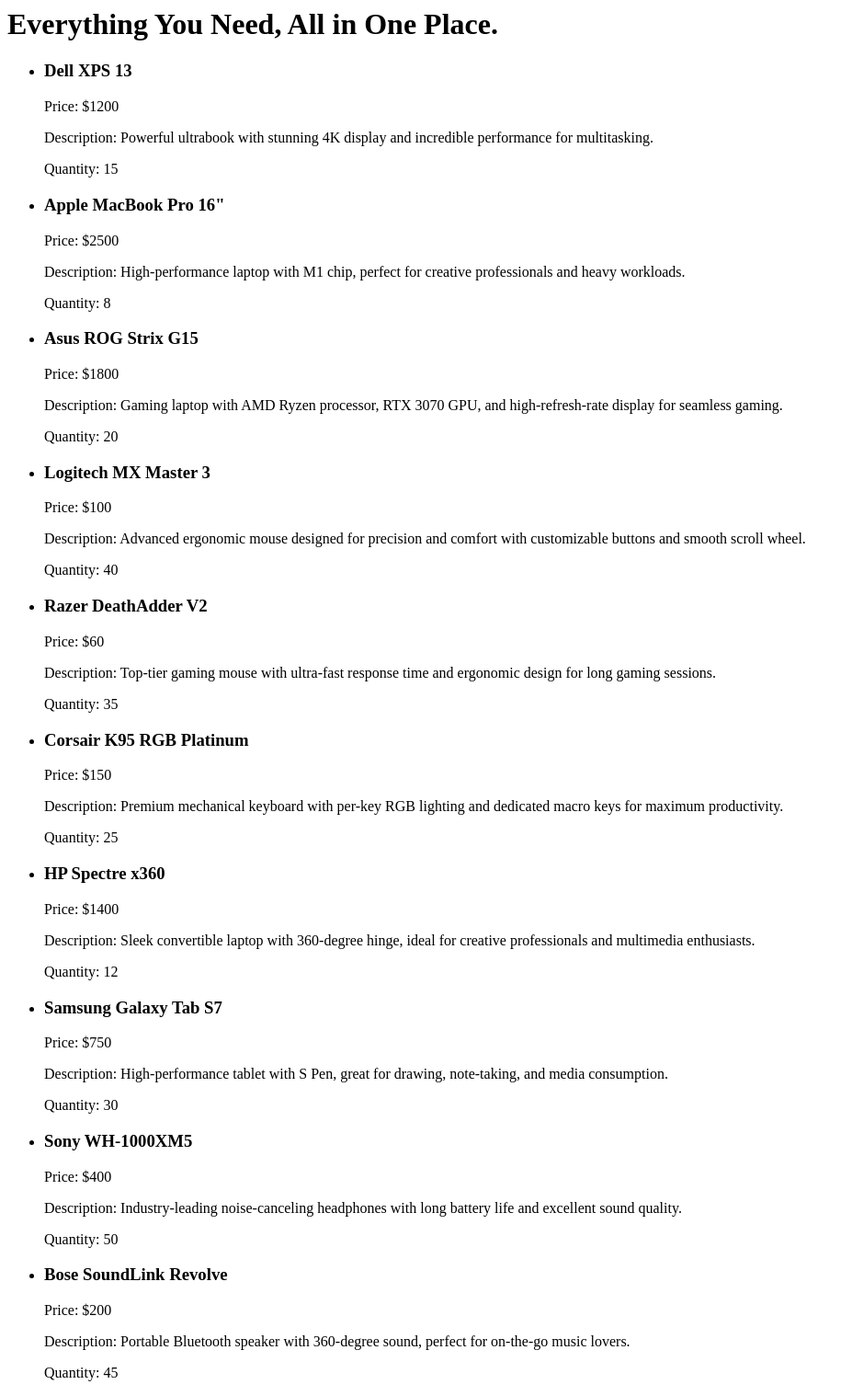
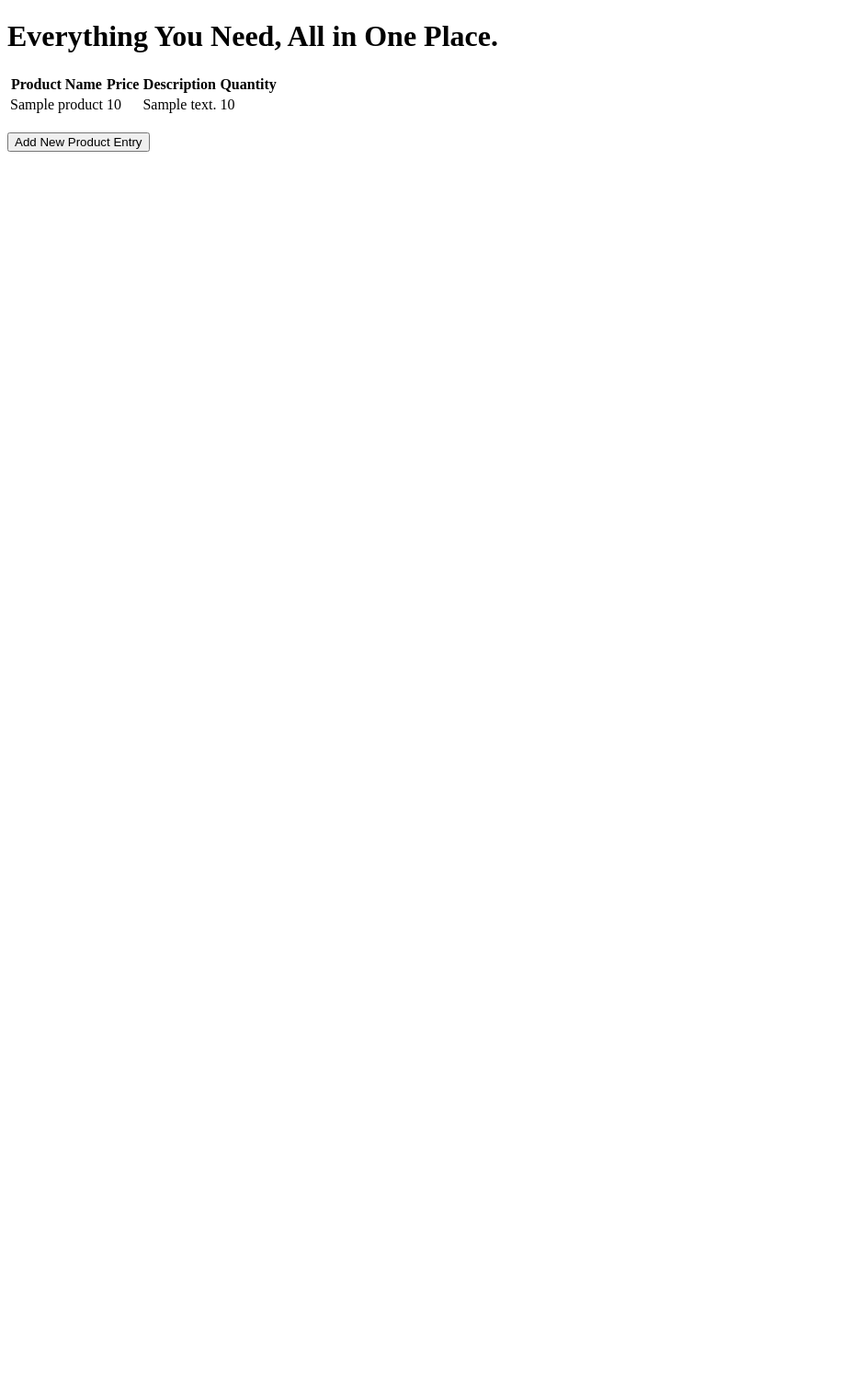
Before and after one commit to alphasuthamedia/BaritoInternational, a Django app: page / in a window 1280 px wide. Shown: the whole page at 92% size, without its empty margins (0-927 px from the left). After the commit the page ends 165 px from the top, so only its background shows below. Run offline with Django 5.2, Linux system fonts and the light colour scheme; tables that the repository leaves empty hold one stand-in row (values such as "Sample post").

Commit message:
revisiting for tugas 3

```diff
--- a/BaritoInternational/settings.py
+++ b/BaritoInternational/settings.py
@@ -55,7 +55,7 @@
 TEMPLATES = [
     {
         'BACKEND': 'django.template.backends.django.DjangoTemplates',
-        'DIRS': [],
+        'DIRS': [BASE_DIR / 'templates'],
         'APP_DIRS': True,
         'OPTIONS': {
             'context_processors': [
--- a/main/models.py
+++ b/main/models.py
@@ -1,7 +1,9 @@
 from django.db import models
+import uuid
 
 # Create your models here.
 class Product(models.Model):
+    id = models.UUIDField(primary_key=True, default=uuid.uuid4, editable=False)  # tambahkan baris ini
     name = models.CharField(max_length=255)
     price = models.IntegerField()
     description = models.TextField()
--- a/main/templates/main.html
+++ b/main/templates/main.html
@@ -1,17 +1,35 @@
-<head>
-    <title>Barito International</title>
-</head>
+{% extends 'base.html' %}
+{% block content %}
+<h1>{{ tagline }}</h1>
 
-<body>
-    <h1>{{ tagline }}</h1>
-<ul>
-    {% for product in products %}
-        <li>
-            <h3>{{ product.name }}</h3>
-            <p>Price: ${{ product.price }}</p>
-            <p>Description: {{ product.description }}</p>
-            <p>Quantity: {{ product.quantity }}</p>
-        </li>
-    {% endfor %}
-</ul>
-</body>
+{% if not product_entries %}
+<p>Belum ada data product pada Barito International.</p>
+{% else %}
+<table>
+  <tr>
+    <th>Product Name</th>
+    <th>Price</th>
+    <th>Description</th>
+    <th>Quantity</th>
+  </tr>
+
+  {% comment %} Berikut cara memperlihatkan data Produk di bawah baris ini
+  {% endcomment %}
+  {% for product_entry in product_entries %}
+  <tr>
+    <td>{{product_entry.name}}</td>
+    <td>{{product_entry.price}}</td>
+    <td>{{product_entry.description}}</td>
+    <td>{{product_entry.quantity}}</td>
+  </tr>
+  {% endfor %}
+</table>
+{% endif %}
+
+<br />
+
+<a href="{% url 'main:create_product_entry' %}">
+  <button>Add New Product Entry</button>
+</a>
+
+{% endblock content %}
--- a/main/urls.py
+++ b/main/urls.py
@@ -1,8 +1,13 @@
 from django.urls import path
-from main.views import show_main
+from main.views import show_main, create_product_entry, show_xml, show_json, show_json_by_id,show_xml_by_id
 
 app_name = 'main'
 
 urlpatterns = [
     path('', show_main, name='show_main'),
+    path('create_product_entry', create_product_entry, name='create_product_entry'),
+    path('xml/', show_xml, name='show_xml'),
+    path('json/', show_json, name='show_json'),
+    path('xml/<str:id>/', show_xml_by_id, name='show_xml_by_id'),
+    path('json/<str:id>/', show_json_by_id, name='show_json_by_id'),
 ]
--- a/main/views.py
+++ b/main/views.py
@@ -1,78 +1,44 @@
-from django.shortcuts import render
-from .models import Product
+from django.shortcuts import render, redirect
+from main.models import Product
+from main.forms import ProductEntryForm
+from django.http import HttpResponse
+from django.core import serializers
+
+def create_product_entry(request):
+    form = ProductEntryForm(request.POST or None)
+
+    if form.is_valid() and request.method == "POST":
+        form.save()
+        return redirect('main:show_main')
+
+    context = {'form': form}
+    return render(request, "create_product_entry.html", context)
 
 # Create your views here.
 def show_main(request):
     # sementara semua produk diletakkan disini
     # karena belum belajar database
-    Product = [
-        {
-            'name': 'Dell XPS 13',
-            'price': 1200,
-            'description': 'Powerful ultrabook with stunning 4K display and incredible performance for multitasking.',
-            'quantity': 15
-        },
-        {
-            'name': 'Apple MacBook Pro 16"',
-            'price': 2500,
-            'description': 'High-performance laptop with M1 chip, perfect for creative professionals and heavy workloads.',
-            'quantity': 8
-        },
-        {
-            'name': 'Asus ROG Strix G15',
-            'price': 1800,
-            'description': 'Gaming laptop with AMD Ryzen processor, RTX 3070 GPU, and high-refresh-rate display for seamless gaming.',
-            'quantity': 20
-        },
-        {
-            'name': 'Logitech MX Master 3',
-            'price': 100,
-            'description': 'Advanced ergonomic mouse designed for precision and comfort with customizable buttons and smooth scroll wheel.',
-            'quantity': 40
-        },
-        {
-            'name': 'Razer DeathAdder V2',
-            'price': 60,
-            'description': 'Top-tier gaming mouse with ultra-fast response time and ergonomic design for long gaming sessions.',
-            'quantity': 35
-        },
-        {
-            'name': 'Corsair K95 RGB Platinum',
-            'price': 150,
-            'description': 'Premium mechanical keyboard with per-key RGB lighting and dedicated macro keys for maximum productivity.',
-            'quantity': 25
-        },
-        {
-            'name': 'HP Spectre x360',
-            'price': 1400,
-            'description': 'Sleek convertible laptop with 360-degree hinge, ideal for creative professionals and multimedia enthusiasts.',
-            'quantity': 12,
-        },
-        {
-            'name': 'Samsung Galaxy Tab S7',
-            'price': 750,
-            'description': 'High-performance tablet with S Pen, great for drawing, note-taking, and media consumption.',
-            'quantity': 30
-        },
-        {
-            'name': 'Sony WH-1000XM5',
-            'price': 400,
-            'description': 'Industry-leading noise-canceling headphones with long battery life and excellent sound quality.',
-            'quantity': 50
-        },
-        {
-            'name': 'Bose SoundLink Revolve',
-            'price': 200,
-            'description': 'Portable Bluetooth speaker with 360-degree sound, perfect for on-the-go music lovers.',
-            'quantity': 45
-        }
-    ]
+    product = Product.objects.all()
 
     context = {
         'tagline' : 'Everything You Need, All in One Place.',
-        'products' : Product
+        'product_entries' : product
     }
 
+    return render(request, "main.html", context)
 
+def show_xml(request):
+    data = Product.objects.all()
+    return HttpResponse(serializers.serialize("xml", data), content_type="application/xml")
 
-    return render(request, "main.html", context)
+def show_json(request):
+    data = Product.objects.all()
+    return HttpResponse(serializers.serialize("json", data), content_type="application/json")
+
+def show_xml_by_id(request, id):
+    data = Product.objects.filter(pk=id)
+    return HttpResponse(serializers.serialize("xml", data), content_type="application/xml")
+
+def show_json_by_id(request, id):
+    data = Product.objects.filter(pk=id)
+    return HttpResponse(serializers.serialize("json", data), content_type="application/json")
--- /dev/null
+++ b/templates/base.html
@@ -0,0 +1,13 @@
+{% load static %}
+<!DOCTYPE html>
+<html lang="en">
+  <head>
+    <meta charset="UTF-8" />
+    <meta name="viewport" content="width=device-width, initial-scale=1.0" />
+    {% block meta %} {% endblock meta %}
+  </head>
+
+  <body>
+    {% block content %} {% endblock content %}
+  </body>
+</html>
```
Also changed, not shown: main/forms.py (added, +12 -0 lines), main/templates/create_product_entry.html (added, +18 -0 lines), main/migrations/0003_alter_product_id.py (added), 1 other file.
